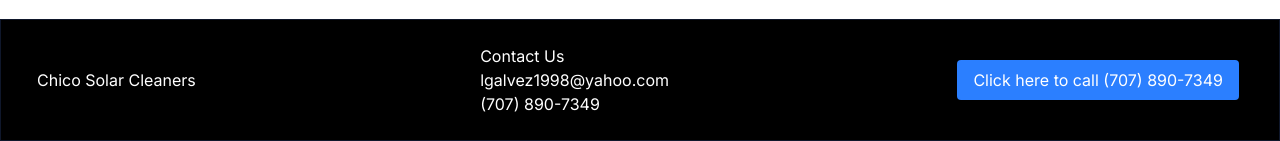
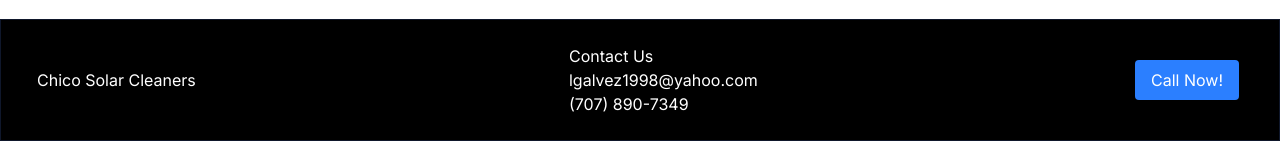
Before and after one commit to Lil-Louie/ChicoSolarCleaners, a Next.js app: page / in a window 1280 px wide. Shown: the part 3685-3826 px from the top of the page. Built offline with nearby package versions, Linux system fonts and the light colour scheme.

Commit message:
Fixed Typo

```diff
--- a/app/component/Footer.tsx
+++ b/app/component/Footer.tsx
@@ -54,7 +54,7 @@ export default function Footer() {
 
             <div className="navbar-right m-5 text-white rounded py-2 px-4 bg-blue-500">
               <a href="tel:+17078907349" className="call-button">
-                Click here to call (707) 890-7349
+                Call Now!
               </a>
             </div>
 
```
